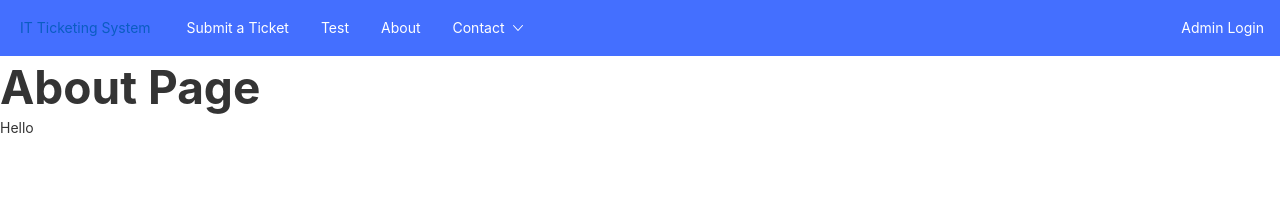
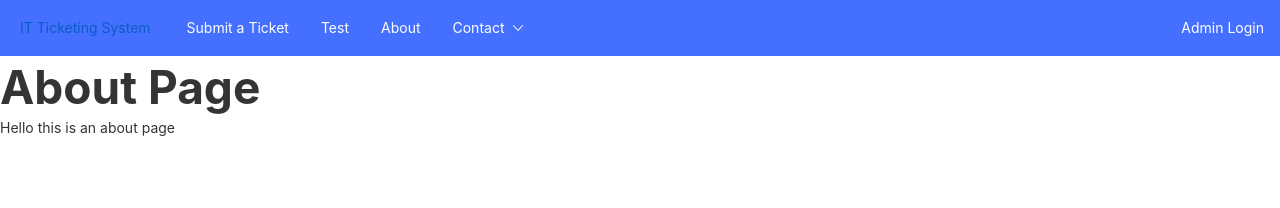
Before and after one commit to jakemaxell/IT-ticketing-system, a React (Create React App) app in the folder frontend/: page /about in a window 1280 px wide. Shown: the top 208 px of the page. Built offline with nearby package versions, Linux system fonts and the light colour scheme.

Commit message:
CI/CD deployment test (#10)
* test

* Updated checks name

* Testing the github CI/CD deployment

```diff
--- a/frontend/src/components/About.js
+++ b/frontend/src/components/About.js
@@ -6,7 +6,7 @@ function About(){
         <div>
             <NavBar/>
             <h1>About Page</h1>
-            <p>Hello</p>
+            <p>Hello this is an about page</p>
         </div>
     );
 };
```
